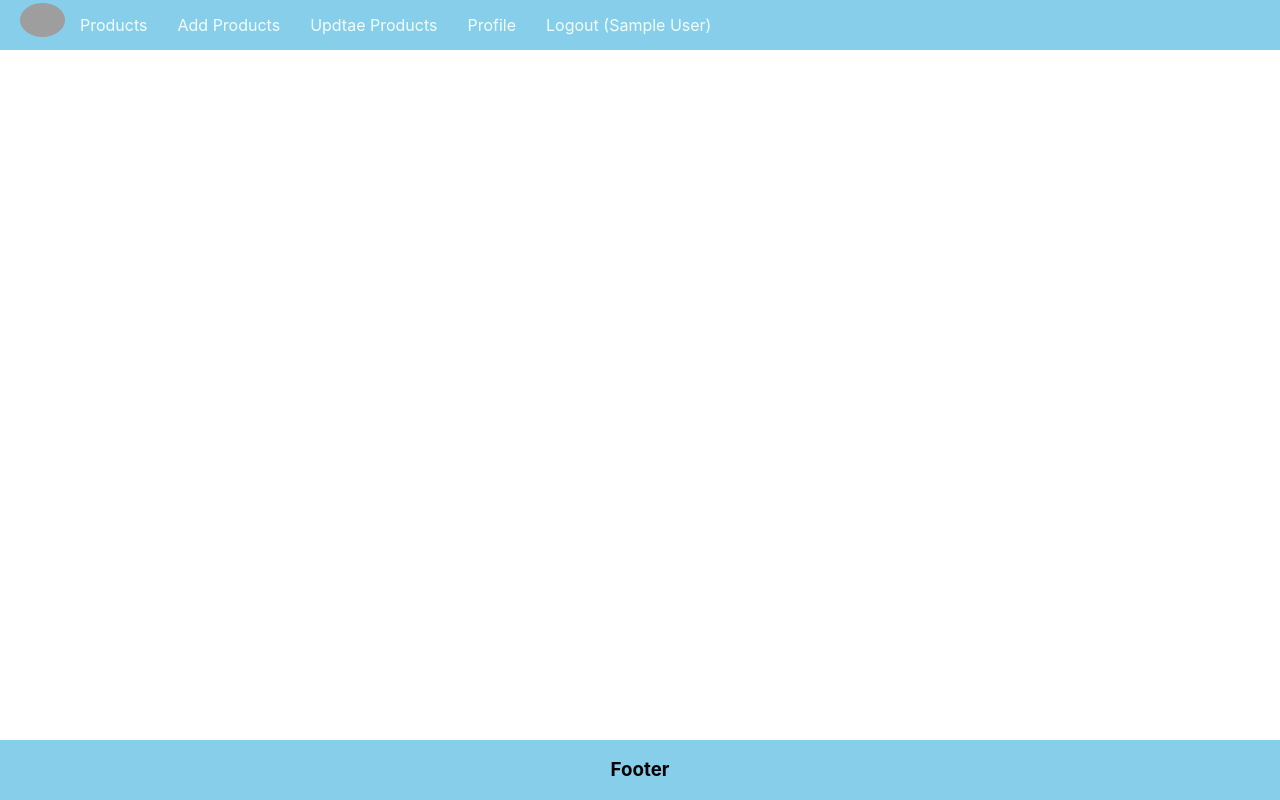
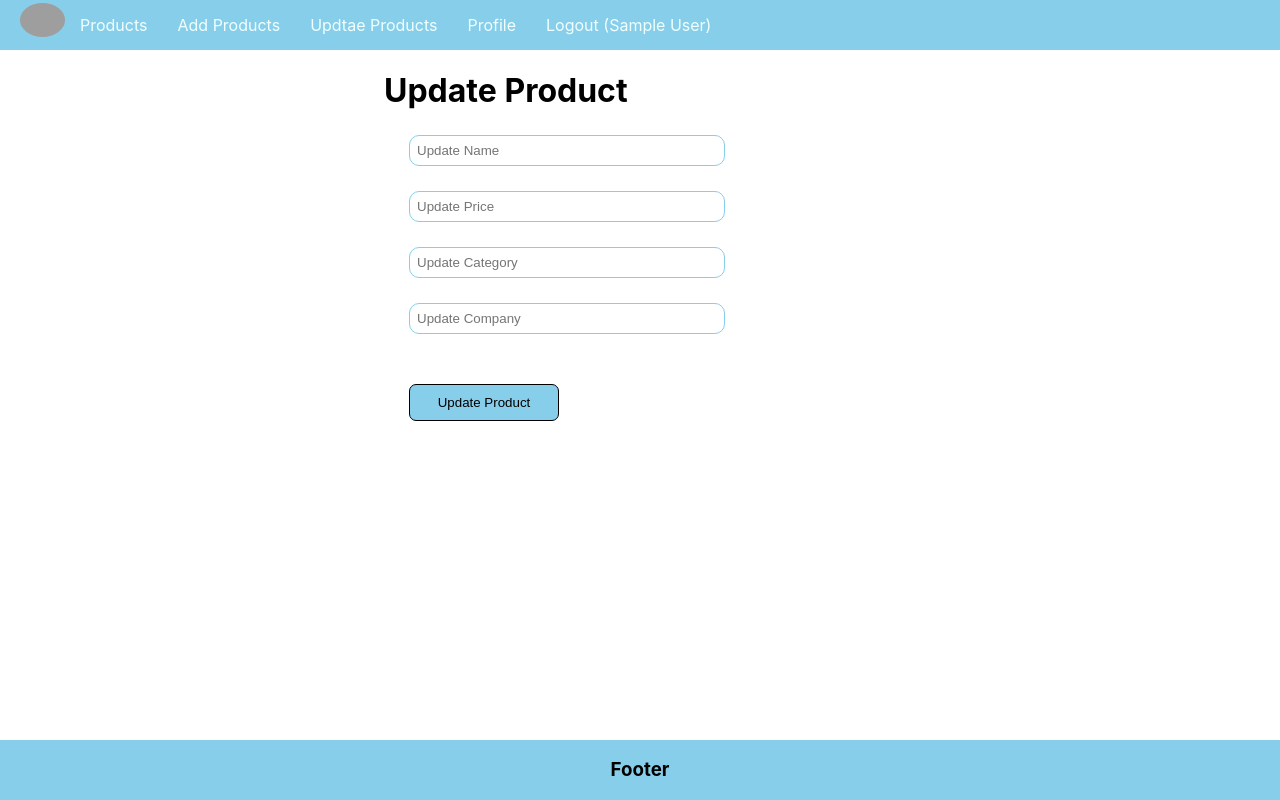
Before and after one commit to shahzaibintzar/Learn-Node.js-practice, a React (Create React App) app in the folder e-dashbord/client/: page /update/1 in a window 1280 px wide. Built offline with nearby package versions, Linux system fonts and the light colour scheme; no server answers; sample sign-in values are in the browser's storage; grey boxes are pictures that could not be loaded.

Commit message:
Update APi and page complete

```diff
--- a/e-dashbord/client/src/(components)/ProductList.js
+++ b/e-dashbord/client/src/(components)/ProductList.js
@@ -1,4 +1,5 @@
 import React, { useEffect, useState } from 'react'
+import { Link } from 'react-router-dom';
 
 export default function ProductList() {
     const [product, setProduct] = useState([]);
@@ -48,7 +49,7 @@ return (
             <li>{item.price}</li>
             <li>{item.category}</li>
             <li>{item.company}</li>
-            <li><button onClick={()=>{deleteProduct(item._id)}}>Delete </button> <button onClick={()=>{UpdateProduct(item._id)}}> Detail</button></li>
+            <li><button onClick={()=>{deleteProduct(item._id)}}>Delete </button> <Link to={"/update/"+item._id}><button> Update</button></Link></li>
           </ul>
         ))
       }
--- /dev/null
+++ b/e-dashbord/client/src/(components)/UpdateProduct.js
@@ -0,0 +1,81 @@
+import React, { useEffect, useState } from "react";
+import {useNavigate, useParams } from "react-router-dom";
+
+
+
+export default function UpdateProduct() {
+  const [name, setName] = useState("");
+  const [price, setPrice] = useState("");
+  const [category, setCategory] = useState("");
+  const [company, setCompany] = useState("");
+  const params = useParams();
+  const navigate = useNavigate();
+
+  useEffect(()=>{
+    getProduct();
+  },[])
+
+  const getProduct = async () => {
+    // console.log(name,price,category,company)
+    let result = await fetch(`http://localhost:4000/product/${params.id}`);
+    result = await result.json();
+    setName(result.name)
+    setPrice(result.price)
+    setCategory(result.category)
+    setCompany(result.company)
+
+  };
+
+  const updateProduct = async () => {
+    console.log(name,price,category,company)
+    let result = await fetch(`http://localhost:4000/product/${params.id}`, {
+        method: 'put',
+        body: JSON.stringify({name,price,category,company}),
+        headers: {
+            "Content-Type": "application/json",
+        }
+    })
+    result = await result.json();
+    console.log(result);
+    navigate('/')
+  }
+
+  return (
+    <div className="product">
+      <h1>Update Product</h1>
+      <input
+        className="input"
+        type="text"
+        value={name}
+        onChange={(e) => setName(e.target.value)}
+        placeholder="Update Name"
+      />
+      <input
+        className="input"
+        type="text"
+        value={price}
+        onChange={(e) => setPrice(e.target.value)}
+        placeholder="Update Price"
+      />
+
+      <input
+        className="input"
+        type="text"
+        value={category}
+        onChange={(e) => setCategory(e.target.value)}
+        placeholder="Update Category"
+      />
+
+      <input
+        className="input"
+        type="text"
+        value={company}
+        onChange={(e) => setCompany(e.target.value)}
+        placeholder="Update Company"
+      />
+      <button type="button" onClick={updateProduct} className="btn">
+        Update Product
+      </button>
+    </div>
+  );
+}
--- a/e-dashbord/client/src/App.js
+++ b/e-dashbord/client/src/App.js
@@ -7,6 +7,7 @@ import PrivateComponent from './(components)/PrivateComponent';
 import Login from './(components)/Login';
 import AddProduct from './(components)/AddProduct';
 import ProductList from './(components)/ProductList';
+import UpdateProduct from './(components)/UpdateProduct';
 
 function App() {
   return (
@@ -18,7 +19,7 @@ function App() {
     <Route element={<PrivateComponent/>}>
       <Route path="/" element={<ProductList/>} />
       <Route path="/add" element={<AddProduct/>} />
-      <Route path="/update" element={<h1>Update Products Page</h1>} />
+      <Route path="/update/:id" element={<UpdateProduct/>} />
       <Route path="/logout" element={<h1>Logout Products Page</h1>} />
       <Route path="/profile" element={<h1>Profile Products Page</h1>} />
     </Route>
```
Also changed, not shown: 1 other file (tests, documents, lock files or other folders).
